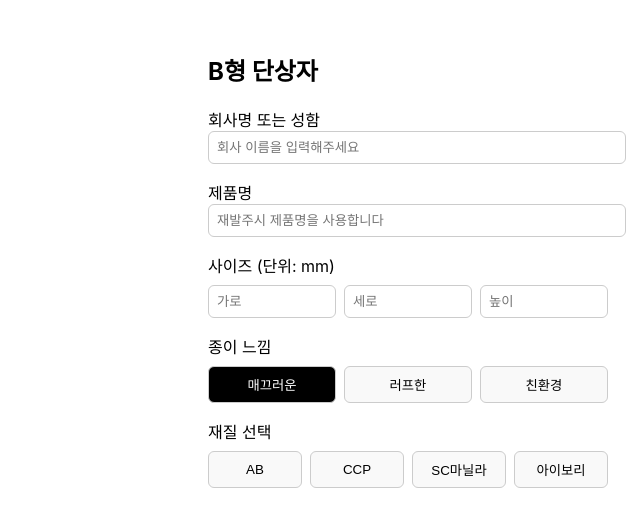
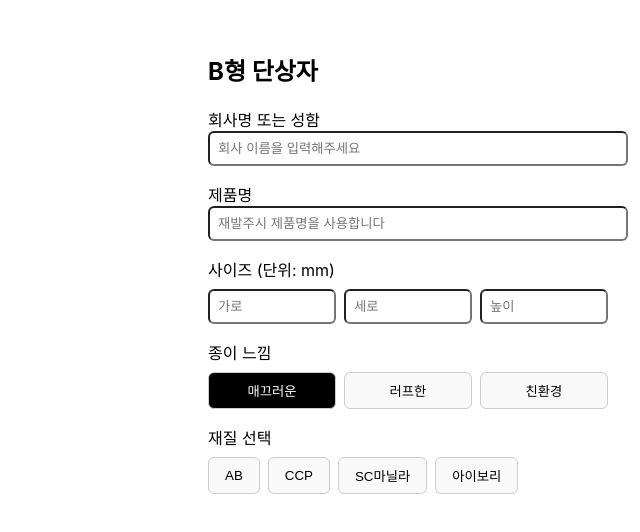
Before and after one commit to YimYoungheun/MTDL-Package, a React (Create React App) app: page / in a window 1280 px wide. Shown: the top 532 px of the page, without its empty margins (640-1280 px from the left). Built offline with nearby package versions, Linux system fonts and the light colour scheme.

Commit message:
Update App.js

```diff
--- a/src/App.js
+++ b/src/App.js
@@ -1,7 +1,9 @@
+import React, { useState } from 'react';
+
 function App() {
-  const [paperFeel, setPaperFeel] = React.useState('매끄러운');
+  const [paperType, setPaperType] = useState('매끄러운');
 
-  const materialOptions = {
+  const paperOptions = {
     매끄러운: ['AB', 'CCP', 'SC마닐라', '아이보리'],
     러프한: ['아코팩', '올드밀', '녹차지', '매직패브릭'],
     친환경: ['얼스팩', '크라프트'],
@@ -23,7 +25,6 @@ function App() {
               width: '100%',
               padding: '0.5rem',
               borderRadius: '6px',
-              border: '1px solid #ccc',
             }}
           />
         </div>
@@ -38,7 +39,6 @@ function App() {
               width: '100%',
               padding: '0.5rem',
               borderRadius: '6px',
-              border: '1px solid #ccc',
             }}
           />
         </div>
@@ -57,7 +57,6 @@ function App() {
                   padding: '0.5rem',
                   width: '70px',
                   borderRadius: '6px',
-                  border: '1px solid #ccc',
                   MozAppearance: 'textfield',
                 }}
                 onWheel={(e) => e.target.blur()}
@@ -71,26 +70,25 @@ function App() {
           </div>
         </div>
 
-        {/* 종이 느낌 선택 */}
+        {/* 종이 느낌 */}
         <div style={{ marginBottom: '1rem' }}>
           <label>종이 느낌</label>
           <div style={{ display: 'flex', gap: '0.5rem', marginTop: '0.5rem' }}>
-            {['매끄러운', '러프한', '친환경'].map((label, index) => (
+            {['매끄러운', '러프한', '친환경'].map((type) => (
               <button
-                key={index}
-                type="button"
+                key={type}
+                onClick={() => setPaperType(type)}
                 style={{
                   flex: 1,
                   padding: '0.5rem',
                   border: '1px solid #ccc',
+                  background: paperType === type ? 'black' : '#f9f9f9',
+                  color: paperType === type ? 'white' : 'black',
+                  cursor: 'pointer',
                   borderRadius: '6px',
-                  background: paperFeel === label ? '#000' : '#f9f9f9',
-                  color: paperFeel === label ? '#fff' : '#000',
-                  cursor: 'pointer',
                 }}
-                onClick={() => setPaperFeel(label)}
               >
-                {label}
+                {type}
               </button>
             ))}
           </div>
@@ -100,20 +98,19 @@ function App() {
         <div style={{ marginBottom: '1rem' }}>
           <label>재질 선택</label>
           <div style={{ display: 'flex', flexWrap: 'wrap', gap: '0.5rem', marginTop: '0.5rem' }}>
-            {materialOptions[paperFeel].map((option, index) => (
+            {paperOptions[paperType].map((material) => (
               <button
-                key={index}
+                key={material}
                 type="button"
                 style={{
-                  flex: '1 1 22%',
-                  padding: '0.5rem',
+                  padding: '0.5rem 1rem',
                   border: '1px solid #ccc',
-                  borderRadius: '6px',
                   background: '#f9f9f9',
                   cursor: 'pointer',
+                  borderRadius: '6px',
                 }}
               >
-                {option}
+                {material}
               </button>
             ))}
           </div>
@@ -124,4 +121,3 @@ function App() {
 }
 
 export default App;
-import React from 'react';
```
